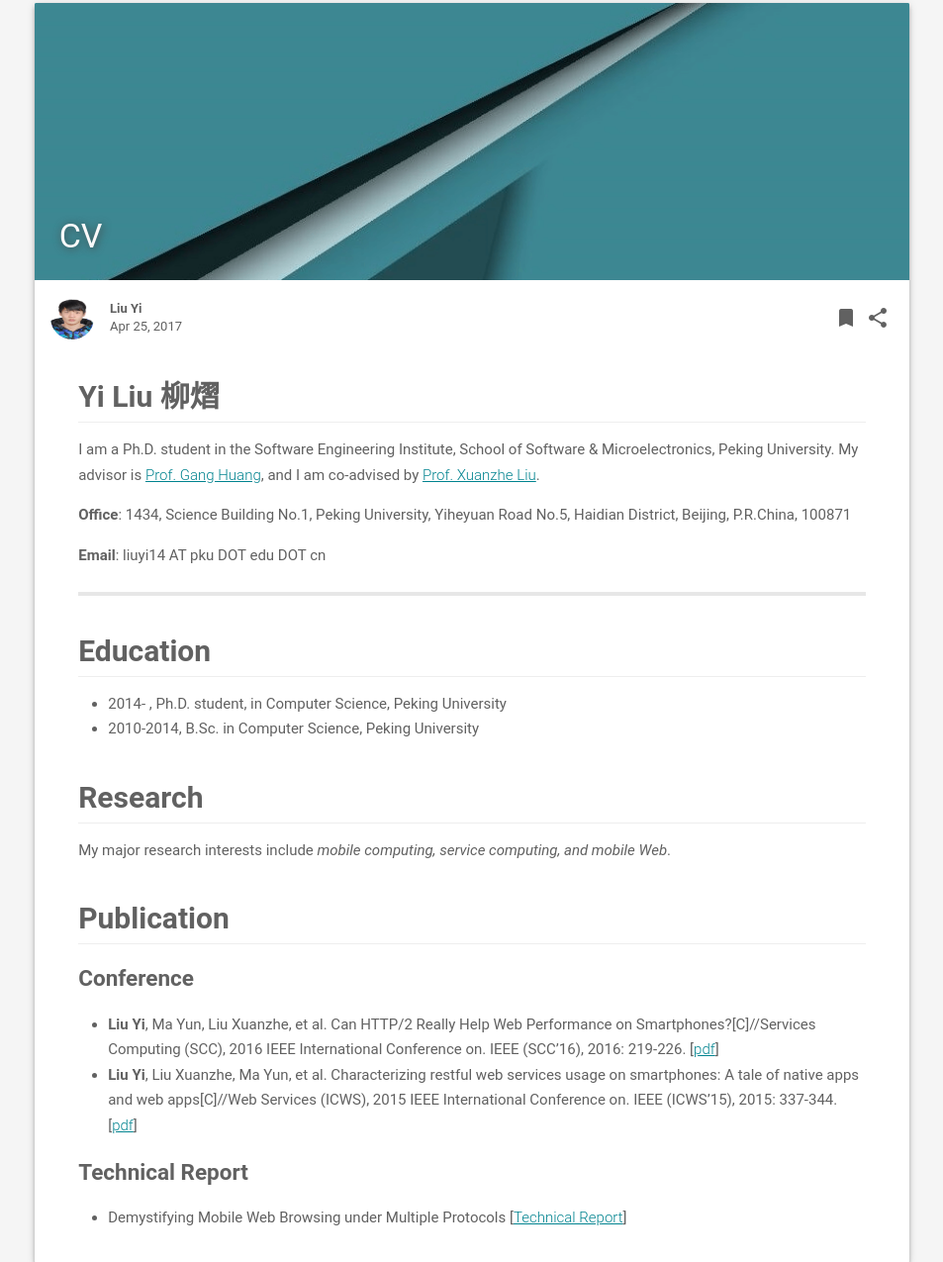
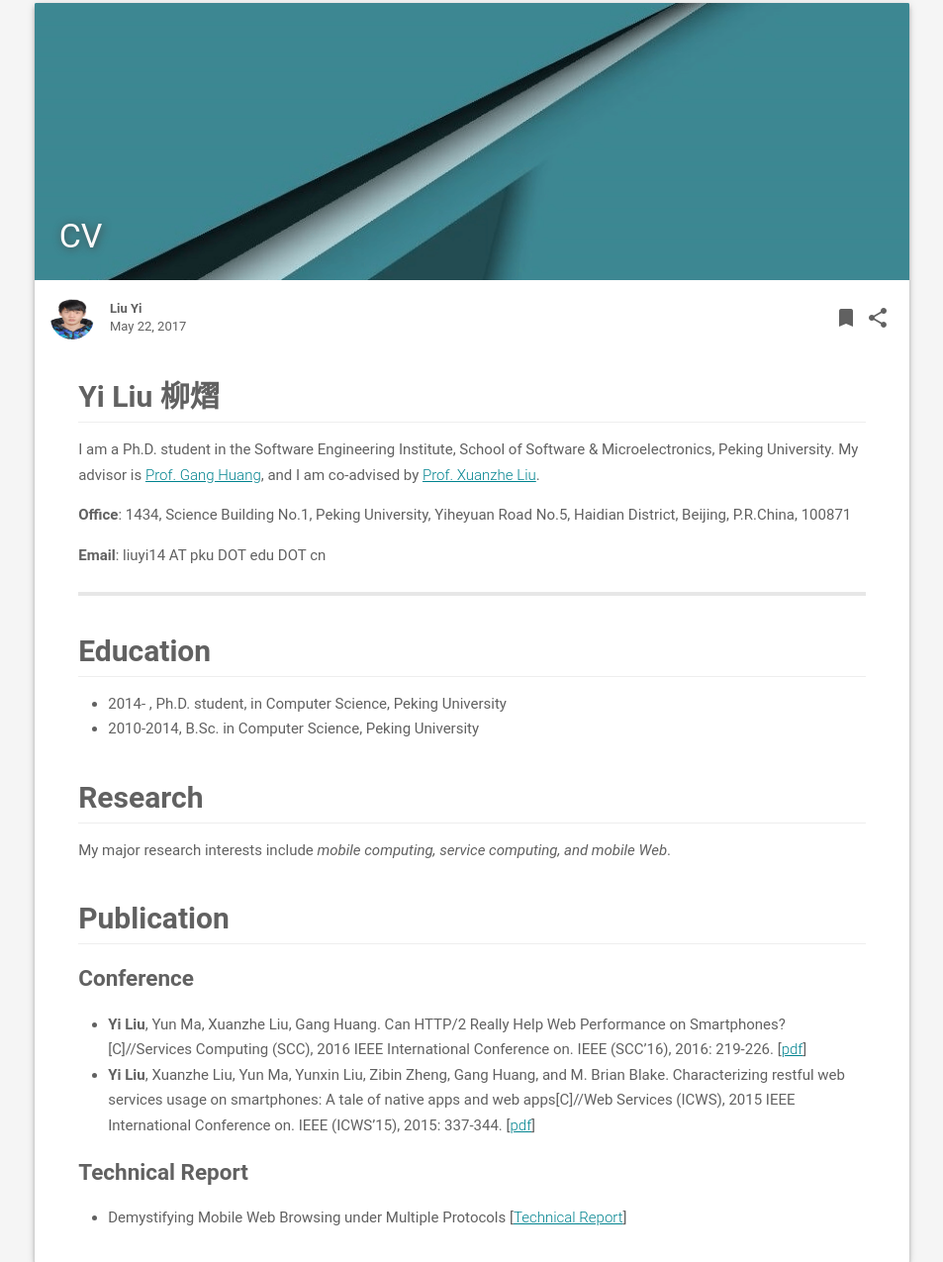
Before and after one commit to liuyiVector/liuyivector, a plain HTML site: page about/index.html in a window 1280 px wide. Shown: the part 170-1445 px from the top of the page at 99% size, without its empty margins (163-1116 px from the left). Drawn offline with Linux system fonts and the light colour scheme.

Commit message:
Site updated: 2017-05-22 15:07:09

```diff
--- a/about/index.html
+++ b/about/index.html
@@ -268,7 +268,7 @@
     <!-- Author Name & Date -->
     <div>
         <strong>Liu Yi</strong>
-        <span>Apr 25, 2017</span>
+        <span>May 22, 2017</span>
     </div>
 
     <div class="section-spacer"></div>
@@ -363,8 +363,8 @@
 </ul>
 <h2 id="Research"><a href="#Research" class="headerlink" title="Research"></a>Research</h2><p>My major research interests include <em>mobile computing, service computing, and mobile Web</em>.</p>
 <h2 id="Publication"><a href="#Publication" class="headerlink" title="Publication"></a>Publication</h2><h3 id="Conference"><a href="#Conference" class="headerlink" title="Conference"></a>Conference</h3><ul>
-<li><strong>Liu Yi</strong>, Ma Yun, Liu Xuanzhe, et al. Can HTTP/2 Really Help Web Performance on Smartphones?[C]//Services Computing (SCC), 2016 IEEE International Conference on. IEEE (SCC’16), 2016: 219-226. [<a href="../articles/SCC2016.pdf">pdf</a>]</li>
-<li><strong>Liu Yi</strong>, Liu Xuanzhe, Ma Yun, et al. Characterizing restful web services usage on smartphones: A tale of native apps and web apps[C]//Web Services (ICWS), 2015 IEEE International Conference on. IEEE (ICWS’15), 2015: 337-344. [<a href="../articles/ICWS2015.pdf">pdf</a>]</li>
+<li><strong>Yi Liu</strong>, Yun Ma, Xuanzhe Liu, Gang Huang. Can HTTP/2 Really Help Web Performance on Smartphones?[C]//Services Computing (SCC), 2016 IEEE International Conference on. IEEE (SCC’16), 2016: 219-226. [<a href="../articles/SCC2016.pdf">pdf</a>]</li>
+<li><strong>Yi Liu</strong>, Xuanzhe Liu, Yun Ma, Yunxin Liu, Zibin Zheng, Gang Huang, and M. Brian Blake. Characterizing restful web services usage on smartphones: A tale of native apps and web apps[C]//Web Services (ICWS), 2015 IEEE International Conference on. IEEE (ICWS’15), 2015: 337-344. [<a href="../articles/ICWS2015.pdf">pdf</a>]</li>
 </ul>
 <h3 id="Technical-Report"><a href="#Technical-Report" class="headerlink" title="Technical Report"></a>Technical Report</h3><ul>
 <li>Demystifying Mobile Web Browsing under Multiple Protocols [<a href="../articles/multiple_protocols.pdf">Technical Report</a>]</li>
```
